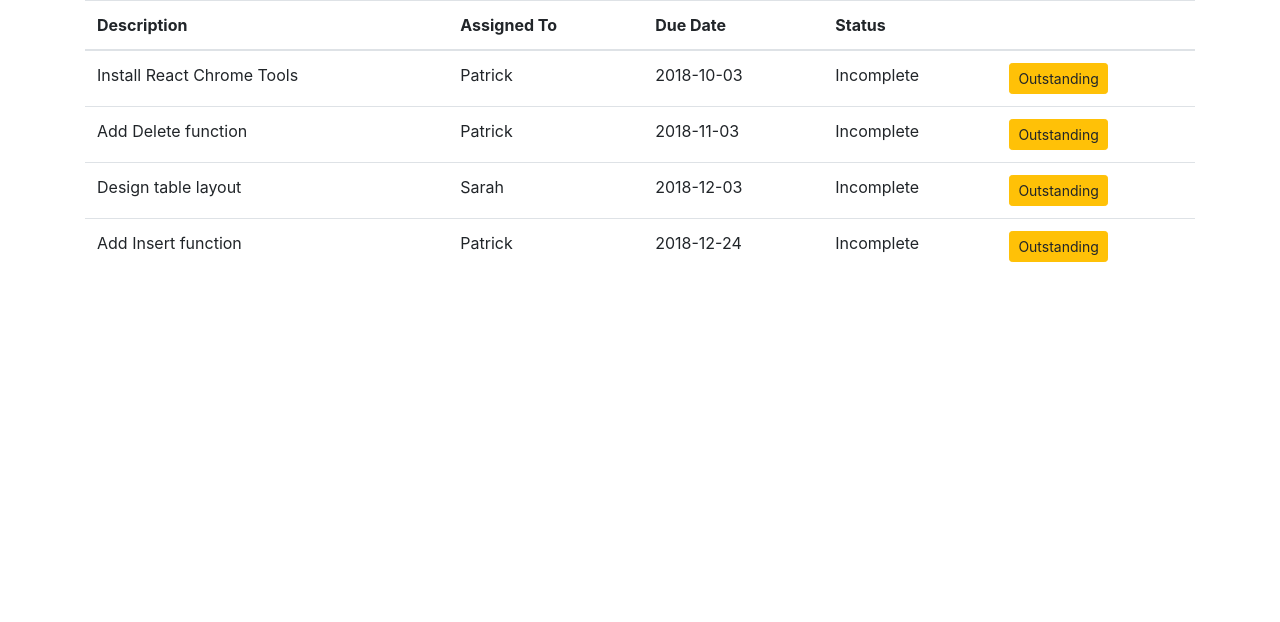
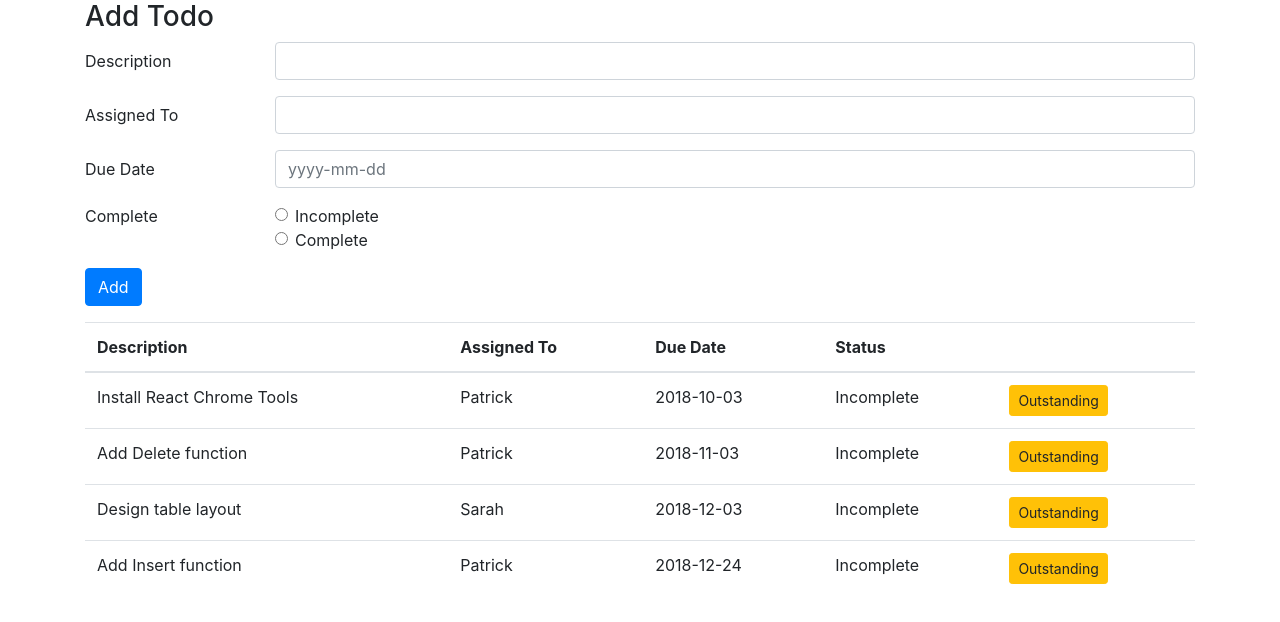
Before and after one commit to PatrickEODonnell/react-1-todo, a React (Create React App) app: page / in a window 1280 px wide. Shown: the top 622 px of the page. Built offline with nearby package versions, Linux system fonts and the light colour scheme.

Commit message:
Add Todo Form

```diff
--- /dev/null
+++ b/src/components/addTodo.jsx
@@ -0,0 +1,80 @@
+import React, { Component } from "react";
+class AddTodo extends Component {
+  state = {};
+  render() {
+    return (
+      <React.Fragment>
+        <h3>Add Todo</h3>
+        <div className="form-group row">
+          <label htmlFor="description" className="col-sm-2 col-form-label">
+            Description
+          </label>
+          <div className="col-sm-10">
+            <input type="text" className="form-control" id="description" />
+          </div>
+        </div>
+        <div className="form-group row">
+          <label htmlFor="assignedTo" className="col-sm-2 col-form-label">
+            Assigned To
+          </label>
+          <div className="col-sm-10">
+            <input type="text" className="form-control" id="assignedTo" />
+          </div>
+        </div>
+        <div className="form-group row">
+          <label htmlFor="dueDate" className="col-sm-2 col-form-label">
+            Due Date
+          </label>
+          <div className="col-sm-10">
+            <input
+              type="text"
+              className="form-control"
+              id="dueDate"
+              placeholder="yyyy-mm-dd"
+            />
+          </div>
+        </div>
+        <fieldset className="form-group">
+          <div className="row">
+            <legend className="col-form-label col-sm-2 pt-0">Complete</legend>
+            <div className="col-sm-10">
+              <div className="form-check">
+                <input
+                  className="form-check-input"
+                  type="radio"
+                  name="status"
+                  id="status1"
+                  value="Incomplete"
+                />
+                <label className="form-check-label" htmlFor="status1">
+                  Incomplete
+                </label>
+              </div>
+              <div className="form-check">
+                <input
+                  className="form-check-input"
+                  type="radio"
+                  name="status"
+                  id="status2"
+                  value="Complete"
+                />
+                <label className="form-check-label" htmlFor="status2">
+                  Complete
+                </label>
+              </div>
+            </div>
+          </div>
+        </fieldset>
+        <div className="form-group row">
+          <div className="col-sm-10">
+            <button type="submit" className="btn btn-primary">
+              Add
+            </button>
+          </div>
+        </div>
+      </React.Fragment>
+    );
+  }
+}
+
+export default AddTodo;
--- a/src/components/todos.jsx
+++ b/src/components/todos.jsx
@@ -1,6 +1,7 @@
 import React, { Component } from "react";
 import { getToDos, updateTodo } from "../services/fakeToDoService";
 import TodoTd from "../components/todoTd";
+import AddTodo from "../components/addTodo";
 class Todos extends Component {
   state = {
     todos: getToDos()
@@ -14,6 +15,8 @@ class Todos extends Component {
   };
   render() {
     return (
+      <React.Fragment>
+        <AddTodo />
         <table className="table">
           <thead>
             <tr>
@@ -32,6 +35,7 @@ class Todos extends Component {
             ))}
           </tbody>
         </table>
+      </React.Fragment>
     );
   }
 }
```
Lines whose indentation alone changed are shown as unchanged.
